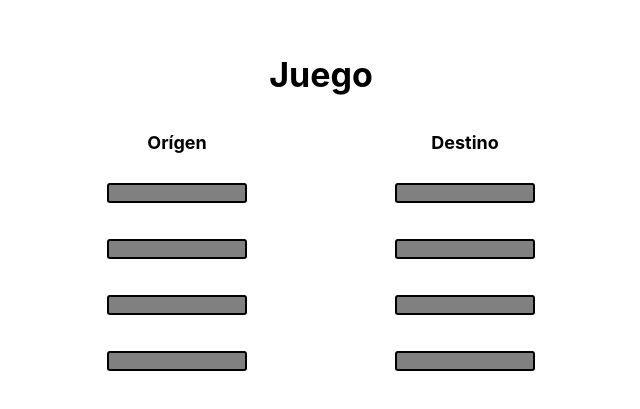
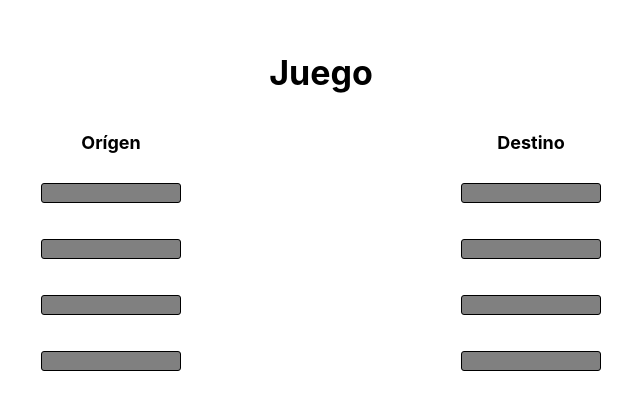
Before and after one commit to mariaperdomom/cableGame, a React (Vite) app: page / in a window 1280 px wide. Shown: the part 183-592 px from the top of the page, without its empty margins (319-959 px from the left). Built offline with nearby package versions, Linux system fonts and the light colour scheme.

Commit message:
No se guarda el valor original de posicion

```diff
--- a/src/components/CableGame.tsx
+++ b/src/components/CableGame.tsx
@@ -1,6 +1,7 @@
-import React, { useEffect, useState } from 'react';
+import React, { useEffect, useRef, useState } from 'react';
 import Connector from './Connector';
 import { Group, Stack, Text } from '@mantine/core';
+import NewCableGame from './NewCableGame';
 
 interface ConnectorData {
   id: number;
@@ -21,12 +22,16 @@ const CableGame: React.FC = () => {
   const [showColor,setShowColor] = useState<boolean>(true);
   const [originConnectors] = useState<ConnectorData[]>(shuffle([...initialConnectors]));
   const [destinationConnectors] = useState<ConnectorData[]>(shuffle([...initialConnectors]));
-  const [cables, setCables] = useState<{ originId: number; destinationId: number, x: number, y: number, color: string }[]>([]);
+  const [cables, setCables] = useState<{ originId: number; destinationId: number, x1: number, y1: number, x2: number, y2: number, color: string }[]>([]);
+  const [showLine, setShowLine] = useState<boolean>(false)
 
   // Maneja la conexión de un conector de origen a destino
-  const handleConnect = (originId: number, destinationId: number, x: number, y: number, color: string) => {
+  const handleConnect = (originId: number, destinationId: number, x1: number, y1: number, x2: number, y2: number, color: string) => {
     if(originId === destinationId) {
-      setCables([...cables, { originId, destinationId, x, y, color }]);
+      setCables([...cables, { originId, destinationId, x1, y1, x2, y2, color }]);
+      setShowLine(true);
+    } else {
+      setShowLine(false);
     }
   };
 
@@ -47,8 +52,9 @@ const CableGame: React.FC = () => {
   };
 
   return (
-    <Group justify='space-between' gap={'xl'} w={'35vw'}>
-      <Stack>
+    <>
+    <Group justify='space-between' gap={0} /* w={'35vw'} */>
+      <Stack mr={-20}>
         <Text fz={'h4'} ta={'center'} fw={'bold'}>Orígen</Text>
         {originConnectors.map((connector) => (
           <Connector
@@ -62,8 +68,14 @@ const CableGame: React.FC = () => {
           />
         ))}
       </Stack>
-
-      <Stack>
+      {/* <canvas
+        id="myCanvas"
+        width='250'
+        height='250'
+        style={{backgroundColor: 'pink'}}
+      /> */}
+      <NewCableGame showLine={showLine} cables={cables}/>
+      <Stack ml={-20}>
         <Text fz={'h4'} ta={'center'} fw={'bold'}>Destino</Text>
         {destinationConnectors.map((connector) => (
           <Connector
@@ -78,6 +90,7 @@ const CableGame: React.FC = () => {
         ))}
       </Stack>
     </Group>
+    </>
   );
 };
 
--- a/src/components/Connector.tsx
+++ b/src/components/Connector.tsx
@@ -1,4 +1,4 @@
-import React, { useEffect, useState } from 'react';
+import React, { useEffect, useRef, useState } from 'react';
 import classes from './Connector.module.css';
 import { Box, Group } from '@mantine/core';
 
@@ -7,17 +7,21 @@ interface ConnectorProps {
     id: number;
     color: string;
   };
-  onConnect: (originId: number, destinationId: number, x: number, y: number, color: string) => void;
+  onConnect: (originId: number, destinationId: number, x1: number, y1: number, x2: number, y2: number, color: string) => void;
   isConnected: boolean ;
   showColor?: boolean;
   type: 'origin' | 'destination';
-  cables: { originId: number; destinationId: number, x: number, y: number, color: string }[];
+  cables: { originId: number; destinationId: number, x1: number, y1: number, x2: number, y2: number, color: string }[];
 }
 
 const Connector: React.FC<ConnectorProps> = ({ connector, onConnect, isConnected, type, showColor, cables }) => {
   const [canvas, setCanvas] = useState<HTMLCanvasElement | null>(null);
   const [ctx, setCtx] = useState<CanvasRenderingContext2D | null>(null);
-  /* const [cableCoordinates, setCableCoordinates] = useState<{ x1: number, y1: number, x2: number, y2: number }>({ x1: 0, y1: 0, x2: 0, y2: 0 }); */
+  const [originId, setOriginId] = useState<number>(connector.id);
+  const [originPosition, setOriginPosition] = useState<{x: number, y: number}>({x: 0, y: 0});
+  const originPositionRef = useRef<{x: number, y: number}>({x: 0, y: 0});
+  /*
+  const [destinationPosition, setDestinationPosition] = useState<{ x: Number, y: Number}>(); */
 
   useEffect(() => {
     const canvas = document.getElementById('myCanvas') as HTMLCanvasElement;
@@ -27,59 +31,69 @@ const Connector: React.FC<ConnectorProps> = ({ connector, onConnect, isConnected
   }, [])
 
 
-  const handleDragStart = (e: React.DragEvent<HTMLDivElement>) => {
+  /* const handleDragStart = (e: React.DragEvent<HTMLDivElement>) => {
+    const x = e.nativeEvent.offsetX;
+    const y = e.nativeEvent.offsetY;
     if (type === 'origin') {
       e.dataTransfer.setData('originId', connector.id.toString());
     }
-  };
+  }; */
 
-  useEffect(() => {
+  /* useEffect(() => {
     if(isConnected) {
       drawCable();
     }
-  }, [isConnected]);
+  }, [isConnected]); */
 
-  const handleDrop = (e: React.DragEvent<HTMLDivElement>) => {
+  /* const handleDrop = (e: React.DragEvent<HTMLDivElement>) => {
     const originId = Number(e.dataTransfer.getData('originId'));
-    const x: number = e.clientX;
-    const y: number = e.clientY;
+    const x = e.nativeEvent.offsetX;
+    const y = e.nativeEvent.offsetY;
+    if (type === 'destination' && !isConnected && originId) {
+        onConnect(originId, connector.id, x, y, x, y, connector.color);
+    }
 
-    if (type === 'destination' && !isConnected && originId) {
-      onConnect(originId, connector.id, x, y, connector.color);
-      /* setCableCoordinates({ x1: x, y1: y, x2: x, y2: y }); */
-    }
-  };
+  }; */
 
-  const drawCable = () => {
+  /* const drawCable = () => {
     if(ctx) {
       ctx.clearRect(0, 0, canvas!.width, canvas!.height);
       for(let i=0; i< cables.length; i++) {
-        console.log(`Cable ${i}: x = ${cables[i].x}, y = ${cables[i].y}`);
         ctx.beginPath();
-        ctx.moveTo(cables[i].x, cables[i].y);
-        ctx.lineTo(100, 100);
+        ctx.moveTo(cables[i].x1, cables[i].y1);
+        ctx.lineTo(cables[i].x2, cables[i].y2);
         ctx.lineWidth = 15;
         ctx.strokeStyle = cables[i].color;
         ctx.stroke();
-        /* ctx.closePath(); */
       }
     }
-  }
+  } */
 
-  const handleDragOver = (e: React.DragEvent<HTMLDivElement>) => {
+  /* const handleDragOver = (e: React.DragEvent<HTMLDivElement>) => {
     if (type === 'destination' && !isConnected) {
       e.preventDefault();
     }
-  };
+  }; */
+
+  /* useEffect(() => {
+    actions
+  }, [originPosition]) */
+
+  const handleOrigin = (x: number, y: number) => {
+    setOriginId(connector.id);
+    /* if(x > 0 && y > 0)  */
+    setOriginPosition({...originPosition, x, y});
+  }
+
+  const handleDestination = (x: number, y: number) => {
+    const destination = connector.id;
+    console.log(originId, destination, originPosition.x, originPosition.y, x, y, connector.color);
+
+    onConnect(originId, destination, originPosition.x, originPosition.y, x, y, connector.color);
+  }
 
   return (
     <>
-      <canvas
-        id="myCanvas"
-        width='400px'
-        height='200px'
-        style={{position:'absolute'}}
-      />
       <Group gap={0} align='center' justify='center'>
         {/* { type === 'destination' &&
           <Image
@@ -103,14 +117,40 @@ const Connector: React.FC<ConnectorProps> = ({ connector, onConnect, isConnected
             display: 'flex',
             alignItems: 'center',
             justifyContent: 'center',
-            border: '2px solid black',
+            border: '1px solid black',
             cursor: isConnected ? 'not-allowed' : 'pointer',
             zIndex: 1000
           }}
-          draggable={type === 'origin' && !isConnected}
-          onDragStart={handleDragStart}
+          onClick={(e: React.MouseEvent<HTMLDivElement>) =>
+            {
+              if(type === 'origin') {
+                handleOrigin(e.nativeEvent.offsetX, e.nativeEvent.offsetY);
+                console.log('in', e.nativeEvent.offsetX, e.nativeEvent.offsetY);
+
+                /* originPositionRef.current = ({x: e.nativeEvent.offsetX, y: e.nativeEvent.offsetY});
+                setOriginPosition({x: e.nativeEvent.offsetX, y: e.nativeEvent.offsetY});
+                console.log(originPositionRef.current.x, originPositionRef.current.y); */
+              }
+              if(type === 'destination') {
+                handleDestination(e.nativeEvent.offsetX, e.nativeEvent.offsetY);
+                console.log('out', e.nativeEvent.offsetX, e.nativeEvent.offsetY);
+
+              }
+              /* if (type === 'destination' && !isConnected && originId) {
+                  const x = e.nativeEvent.offsetX;
+                  const y = e.nativeEvent.offsetY;
+                  const destination = connector.id;
+                  console.log(destination, 'entro');
+                  console.log(originId, destination, originPositionRef.current.x, originPositionRef.current.y, x, y, connector.color);
+
+
+                  onConnect(originId, destination, originPositionRef.current.x, originPositionRef.current.y, x, y, connector.color);
+              } */
+            }}
+          /* draggable={type === 'origin' && !isConnected}
+          onDragStart={(e)=> {handleDragStart(e);}}
           onDrop={handleDrop}
-          onDragOver={handleDragOver}
+          onDragOver={handleDragOver} */
         />
 
         {/* { type === 'origin' &&
--- a/src/components/NewCableGame.tsx
+++ b/src/components/NewCableGame.tsx
@@ -1,7 +1,13 @@
 import React, { useState, useEffect } from 'react';
 
-const NewCableGame = () => {
-  const [cables, setCables] = useState<{ x1: number, y1: number, x2: number, y2: number }[]>([]);
+interface Props {
+  showLine: boolean;
+  cables: { originId: number; destinationId: number, x1: number, y1: number, x2: number, y2: number, color: string }[];
+}
+
+const NewCableGame = (props: Props) => {
+  const { showLine, cables } = props;
+  const [connections, setConnections] = useState<{ x1: number, y1: number, x2: number, y2: number }[]>([]);
   const [canvas, setCanvas] = useState<HTMLCanvasElement | null>(null);
   const [ctx, setCtx] = useState<CanvasRenderingContext2D | null>(null);
 
@@ -15,22 +21,22 @@ const NewCableGame = () => {
   const handleMouseDown = (e: React.MouseEvent<HTMLCanvasElement>) => {
     const x = e.nativeEvent.offsetX;
     const y = e.nativeEvent.offsetY;
-    setCables([...cables, { x1: x, y1: y, x2: x, y2: y }]);
+    setConnections([...connections, { x1: x, y1: y, x2: x, y2: y }]);
   };
 
   const handleMouseMove = (e: React.MouseEvent<HTMLCanvasElement>) => {
-    if (cables.length > 0) {
+    if (connections.length > 0) {
       const x = e.nativeEvent.offsetX;
       const y = e.nativeEvent.offsetY;
-      const lastCable = cables[cables.length - 1];
-      setCables([...cables.slice(0, -1), { x1: lastCable.x1, y1: lastCable.y1, x2: x, y2: y }]);
+      const lastCable = connections[connections.length - 1];
+      setConnections([...connections.slice(0, -1), { x1: lastCable.x1, y1: lastCable.y1, x2: x, y2: y }]);
     }
   };
 
   const handleMouseUp = () => {
-    if (cables.length > 0) {
-      const lastCable = cables[cables.length - 1];
-      setCables([...cables.slice(0, -1), { x1: lastCable.x1, y1: lastCable.y1, x2: lastCable.x2, y2: lastCable.y2 }]);
+    if (connections.length > 0) {
+      const lastCable = connections[connections.length - 1];
+      setConnections([...connections.slice(0, -1), { x1: lastCable.x1, y1: lastCable.y1, x2: lastCable.x2, y2: lastCable.y2 }]);
     }
   };
 
@@ -50,12 +56,12 @@ const NewCableGame = () => {
     <div>
       <canvas
         id="myCanvas"
-        width="800"
-        height="600"
-        style={{backgroundColor: 'red'}}
-        onMouseDown={handleMouseDown}
+        width="300"
+        height="250"
+        /* style={{backgroundColor: 'red'}} */
+       /*  onMouseDown={handleMouseDown}
         onMouseMove={handleMouseMove}
-        onMouseUp={handleMouseUp}
+        onMouseUp={handleMouseUp} */
       />
     </div>
   );
```
